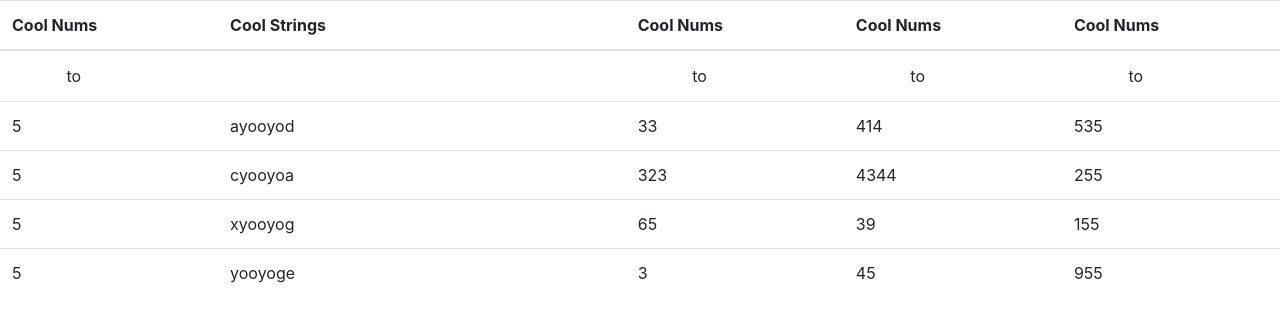
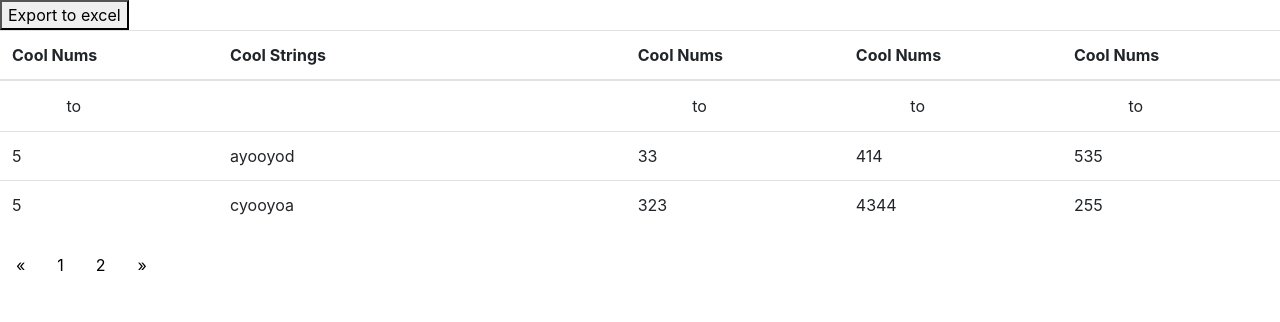
Before and after one commit to connormakh/ng-smarter-table, an Angular app: page / in a window 1280 px wide. Shown: the top 322 px of the page. Built offline with nearby package versions, Linux system fonts and the light colour scheme; what angular-font-awesome would draw is missing.

Commit message:
feat(pagination): implement pagination

```diff
--- a/src/app/app.component.html
+++ b/src/app/app.component.html
@@ -1,4 +1,9 @@
 <smarter-table [filter]="true"
                [columns]="columns"
                [rows]="rows"
+               [can_delete]="true"
+               [can_edit]="true"
+               [page_size]="2"
+               [sort]="true"
+               [pagination]="true"
 ></smarter-table>
--- /dev/null
+++ b/src/app/modules/smarter-table/pagination.component.html
@@ -0,0 +1,6 @@
+
+<div class="pagination">
+  <a href="#" (click)="change_page(_current_page - 1)">&laquo;</a>
+  <a href="#"  *ngFor="let page of _pages; let i = index" (click)="change_page(i+1)">{{i+1}}</a>
+  <a href="#" (click)="change_page(_current_page + 1)">&raquo;</a>
+</div>
--- /dev/null
+++ b/src/app/modules/smarter-table/pagination.component.scss
@@ -0,0 +1,17 @@
+.pagination {
+  display: inline-block;
+}
+
+.pagination a {
+  color: black;
+  float: left;
+  padding: 8px 16px;
+  text-decoration: none;
+}
+
+.pagination a.active {
+  background-color: lightblue;
+  color: white;
+}
+
+.pagination a:hover:not(.active) {background-color: #ddd;}
--- /dev/null
+++ b/src/app/modules/smarter-table/pagination.component.ts
@@ -0,0 +1,31 @@
+import {Component, OnInit, Input, OnChanges, EventEmitter, Output} from '@angular/core';
+
+@Component({
+  selector: 'pagination',
+  templateUrl: './pagination.component.html',
+  styleUrls: ['./pagination.component.scss']
+})
+export class PaginationComponent implements OnInit, OnChanges {
+
+  _pages = 0
+  _current_page = 1
+
+  @Input() set pages(value: number) {
+    this._pages = Array(value)
+  }
+
+
+  @Output() selectPage = new EventEmitter<number>();
+
+  constructor() {}
+
+  change_page(page) {
+    this._current_page = page
+    this.selectPage.emit(page)
+  }
+
+  ngOnInit() {}
+
+  ngOnChanges() {}
+
+}
--- a/src/app/modules/smarter-table/smarter-table.component.html
+++ b/src/app/modules/smarter-table/smarter-table.component.html
@@ -1,3 +1,4 @@
+<button (click)="exportToExcel()" > Export to excel </button>
 <table class="table">
   <thead>
   <tr>
@@ -25,3 +26,4 @@
     <td *ngFor="let item of row">{{item}}</td>
   </tr>
   </tbody></table>
+<pagination *ngIf="_pagination && _pages > 1" (selectPage)="onSelectPage($event)" [pages]="_pages" ></pagination>
--- a/src/app/modules/smarter-table/smarter-table.component.ts
+++ b/src/app/modules/smarter-table/smarter-table.component.ts
@@ -7,12 +7,20 @@ import {Component, OnInit, Input, OnChanges} from '@angular/core';
 })
 export class SmarterTableComponent implements OnInit, OnChanges {
 
-  _filter = true
-  _sort = true
+  _filter = false
+  _sort = false
   data = []
   _columns = []
   _rows = []
   _initial_rows = []
+
+  _can_edit = false
+  _can_delete = false
+  _page_size = 0
+  _pagination = false
+
+  _pages = 0
+  _current_page = 1
 
   @Input() set columns(vall) {
     this._columns = vall
@@ -31,11 +39,25 @@ export class SmarterTableComponent implements OnInit, OnChanges {
     this._sort = value
   }
 
+  @Input() set can_edit(value: boolean) {
+    this._can_edit = value
+  }
+
+  @Input() set can_delete(value: boolean) {
+    this._can_delete = value
+  }
+
+  @Input() set pagination(value: boolean) {
+    this._pagination = value
+  }
+
+  @Input() set page_size(value: number) {
+    this._page_size = value
+  }
+
   constructor() {}
 
-  ngOnInit() {
-
-  }
+  ngOnInit() {}
 
   ngOnChanges() {
     this._columns && this._rows ? this.matchDataToColumns() : console.log('no rows or cols')
@@ -53,6 +75,11 @@ export class SmarterTableComponent implements OnInit, OnChanges {
       }
       return row
     })
+    if(this._pagination && this._page_size) {
+      let added = this.data.length % this._page_size ? 1 : 0
+      this._pages = Math.floor(this.data.length / this._page_size) + added
+      this.data = this.data.slice((this._current_page - 1) * this._page_size, ((this._current_page - 1) * this._page_size) + this._page_size )
+    }
   }
 
   runSort(type, is_negative, field) {
@@ -133,4 +160,25 @@ export class SmarterTableComponent implements OnInit, OnChanges {
     return cond
   }
 
+  exportToExcel() {
+    let csv_string = ''
+    for (let col of this._columns) {
+      csv_string += col.name + ","
+    }
+    csv_string += "\n"
+
+    for(let d of this.data) {
+      for (let r of d)
+        csv_string += r +","
+      csv_string += "\n"
+    }
+    // TODO SAVE AS FILE
+  }
+
+  onSelectPage(page) {
+    this._current_page = page
+    this.matchDataToColumns()
+  }
+
+
 }
--- a/src/app/modules/smarter-table/smarter-table.module.ts
+++ b/src/app/modules/smarter-table/smarter-table.module.ts
@@ -3,6 +3,7 @@ import { CommonModule } from '@angular/common';
 import { SmarterTableComponent } from './smarter-table.component';
 import {AngularFontAwesomeModule} from "angular-font-awesome";
 import {FormsModule} from "@angular/forms";
+import {PaginationComponent} from "./pagination.component";
 
 @NgModule({
   imports: [
@@ -10,7 +11,7 @@ import {FormsModule} from "@angular/forms";
     FormsModule,
     AngularFontAwesomeModule
   ],
-  declarations: [SmarterTableComponent],
+  declarations: [SmarterTableComponent, PaginationComponent],
   exports: [SmarterTableComponent]
 })
 export class SmarterTableModule { }
```
Also changed, not shown: 1 other file (tests, documents, lock files or other folders).
